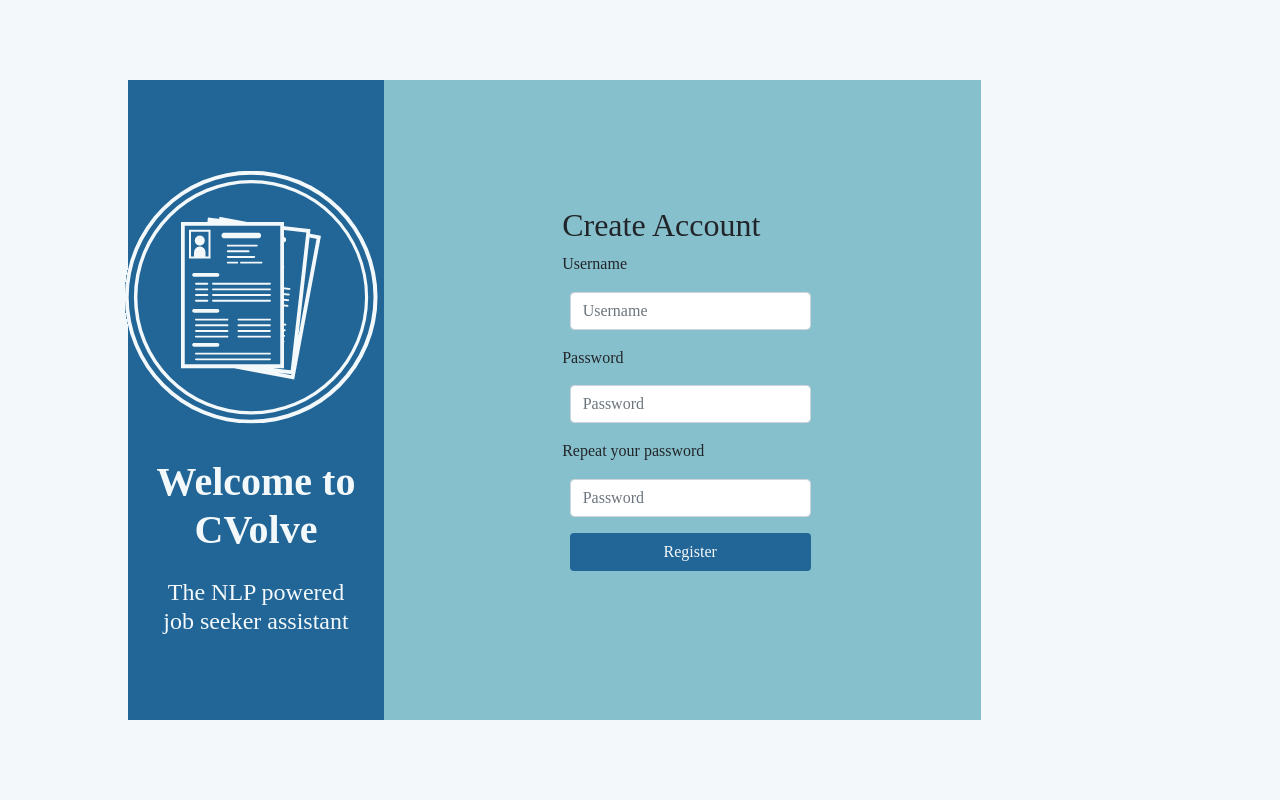
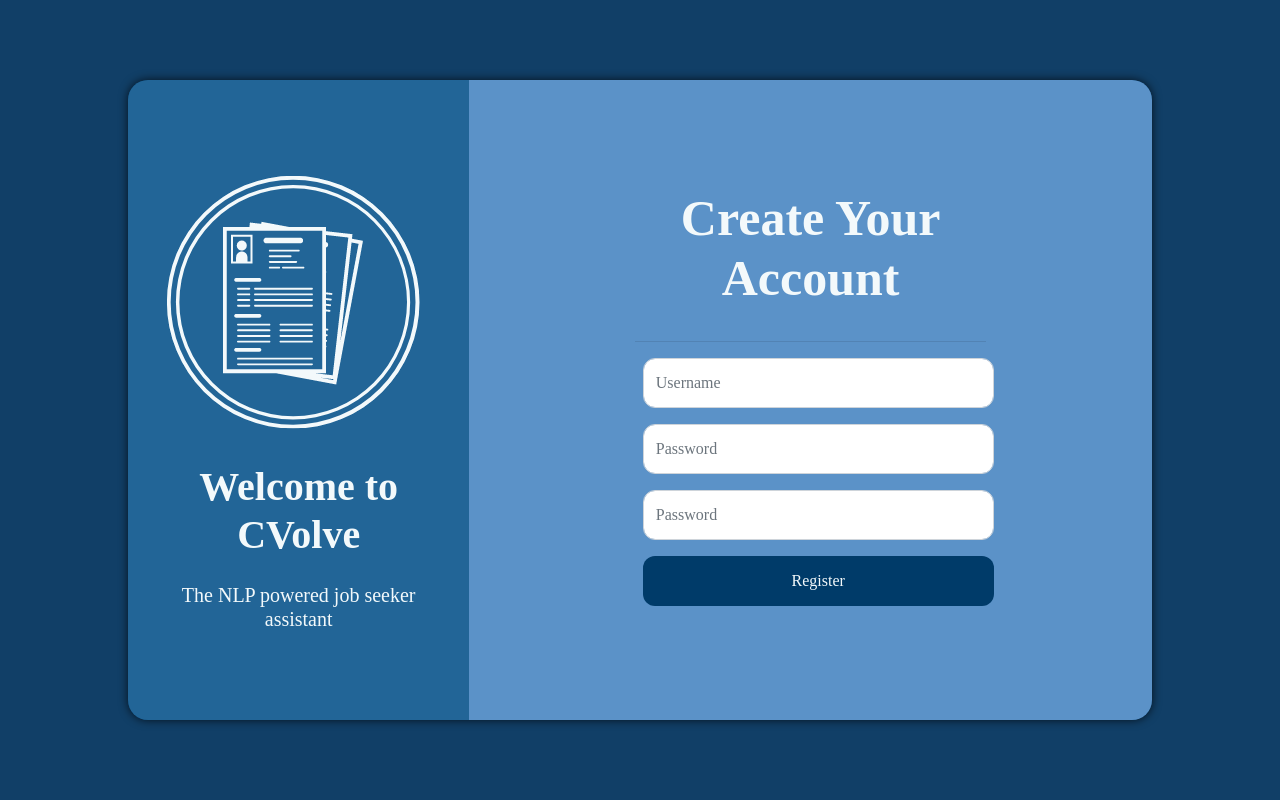
Before and after one commit to nicolaspascual/CVolve, a Django app: page /signup/ in a window 1280 px wide. Run offline with Django 3.2, Linux system fonts and the light colour scheme; some libraries are stand-ins or nearby versions; some web fonts are replaced.

Commit message:
Finished style of two first views.

```diff
--- a/cvolve/static/styles/style.css
+++ b/cvolve/static/styles/style.css
@@ -4,7 +4,7 @@
 }
 
 .btn.btn-primary.btn-cvolve {
-    background-color: #226597;
+    background-color: #003b69;
     border: none;
     color: #f3f9fb;
     text-align: center;
@@ -13,8 +13,8 @@
     display: block;
     width: 100%;
     height: 100%;
-    max-width: 257.500px;
-    max-height: 38px;
+    height: 50px;
+    border-radius: 0.75rem!important;
 }
 
 .container-cvolve {
@@ -23,7 +23,7 @@
 }
 
 .href.href-cvolve {
-    color: #226597;
+    color: #f3f9fb;
 }
 
 .register-container-cvolve {
@@ -32,6 +32,9 @@
     max-height: 80%;
     height: 80%;
     background-color: #f3f9fb;
+    -webkit-box-shadow: 0px 0px 10px 0px rgba(0, 0, 0, 0.75);
+    -moz-box-shadow: 0px 0px 10px 0px rgba(0, 0, 0, 0.75);
+    box-shadow: 0px 0px 10px 0px rgba(0, 0, 0, 0.75);
 }
 
 .form-control {
@@ -41,7 +44,34 @@
     max-height: 38px;
 }
 
+.form-control.form-register {
+    margin: 7.5px;
+    display: block;
+    max-width: 100%;
+    max-height: 100%;
+    height: 50px;
+    height:
+}
+
 .text-over-bg {
     color: #f3f9fb;
     text-align: center;
 }
+
+.rounded {
+    border-radius: 1.25rem!important;
+}
+
+.rounded-form {
+    border-radius: 0.75rem!important;
+}
+
+.rounded-left {
+    border-top-left-radius: 1.25rem!important;
+    border-bottom-left-radius: 1.25rem!important
+}
+
+.rounded-right {
+    border-top-right-radius: 1.25rem!important;
+    border-bottom-right-radius: 1.25rem!important
+}
--- a/cvolve/templates/base.html
+++ b/cvolve/templates/base.html
@@ -12,7 +12,7 @@
 
     </head>
     <body>
-        <div class="d-flex justify-content-center align-items-center container-cvolve">
+        <div class="d-flex justify-content-center align-items-center container-cvolve" {% block div_style %} style=" " {% endblock %}>
             {% if errors %}
                 {% for error in errors %}
                     <div class="alert alert-danger" role="alert">
--- a/cvolve/templates/register.html
+++ b/cvolve/templates/register.html
@@ -1,37 +1,39 @@
 {%extends "base.html"%}
+
+{% block div_style %}
+style="background-color:#113f67"
+{% endblock %}
 
 {% block content %}
 
-<div class="row register-container-cvolve">
+<div class="row rounded register-container-cvolve" style="background-color:#003b69">
 
-    <div class="col-xs-10 col-sm-3 d-flex flex-column justify-content-center align-items-center" style="background-color: #226597; ">
+    <div class="col-xs-12 col-sm-4 d-flex flex-column rounded-left justify-content-center align-items-center"  style="background-color: #226597;">
         {% load static %}
-        <img class="p-2" src="{% static "/images/logo_hollow.png" %}" alt="CVolve Logo">
+        <a class="p-2" href="{% url 'example' %}"><img src="{% static "/images/logo_hollow.png" %}" alt="CVolve Logo"></a>
 
         <h1 class="p-2 text-over-bg" style="font-weight: bold;">Welcome to CVolve</h1>
-        <h4 class="p-2 text-over-bg">The NLP powered job seeker assistant</h4>
+        <h5 class="p-2 text-over-bg">The NLP powered job seeker assistant</h5>
     </div>
 
-    <div class="col-xs-10 col-sm-7 d-flex justify-content-center align-items-center" style="background-color: #87c0cd;">
-        <form method="post" style="width=100%">
+    <div class="col-xs-12 col-sm-8 d-flex rounded-right justify-content-center align-items-center" style="background-color: #5b92c8;">
+        <form class="col-xs-12 col-sm-7" method="post" style="width=100%">
             {% csrf_token %}
 
-            <h2>Create Account</h2>
+            <h1 class="text-over-bg" style="font-weight: bold; padding:5%; font-size: 50px;">Create Your Account</h1>
 
+            <hr/>
 
             <div class="form-group">
-                <label id="id_username_label" class="lbl-cvolve">Username</label>
-                <input id="id_username" type="text" name="username" class="form-control" placeholder="Username">
+                <input id="id_username" type="text" name="username" class="form-control form-register rounded-form" placeholder="Username">
             </div>
 
             <div class="form-group">
-                <label id="id_password_label" class="lbl-cvolve">Password</label>
-                <input id="id_password" type="password" name="password" class="form-control" placeholder="Password">
+                <input id="id_password" type="password" name="password" class="form-control form-register rounded-form" placeholder="Password">
             </div>
 
             <div class="form-group">
-                <label id="id_password_repeat_label" class="lbl-cvolve">Repeat your password</label>
-                <input id="id_repeat_password" type="password" name="repeat_password" class="form-control" placeholder="Password">
+                <input id="id_repeat_password" type="password" name="repeat_password" class="form-control form-register rounded-form" placeholder="Password">
             </div>
 
             <button class="btn btn-primary btn-cvolve" type="submit">Register</button>
```
Also changed, not shown: cvolve/templates/registration/login.html (+14 -3 lines).
